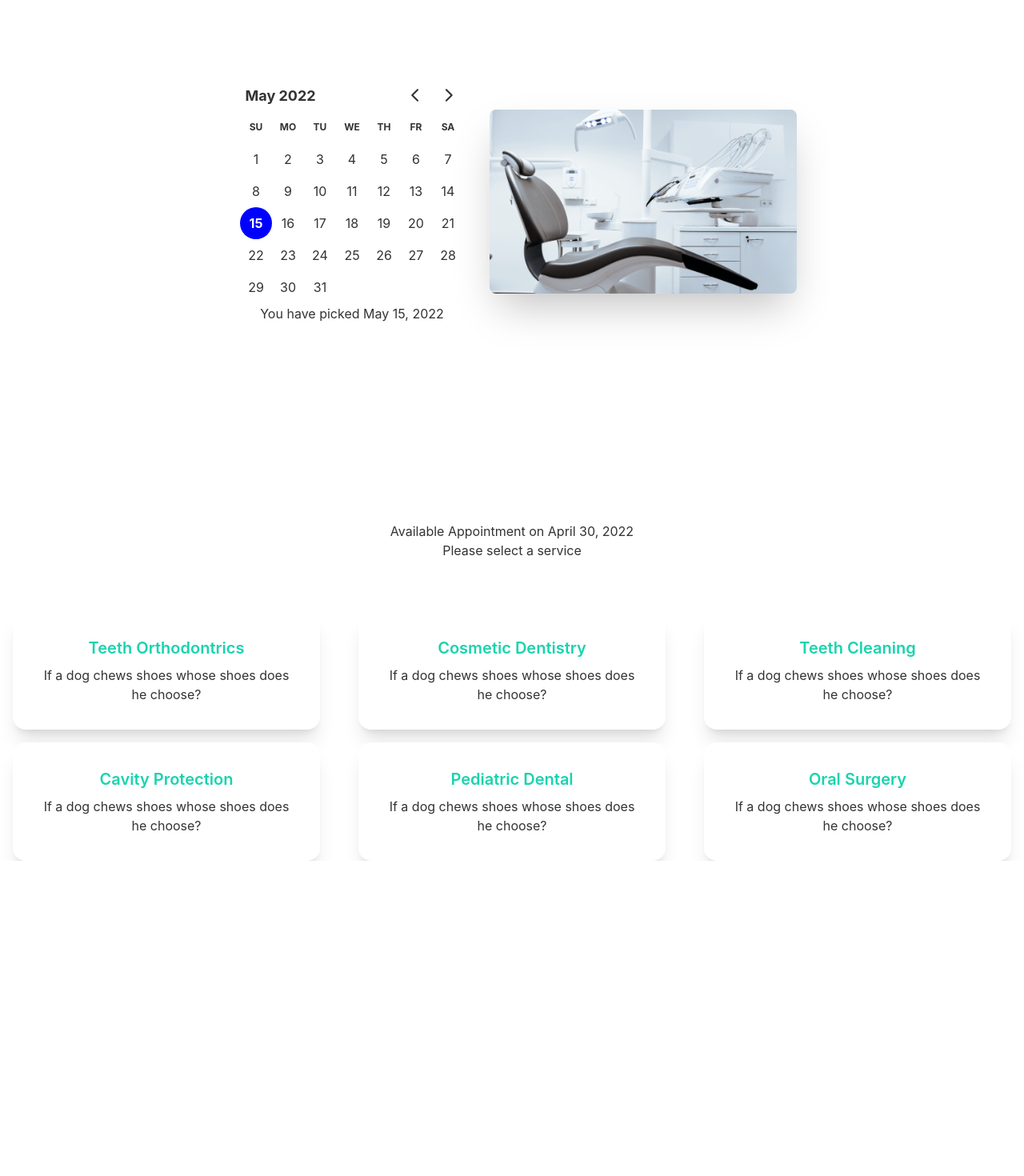
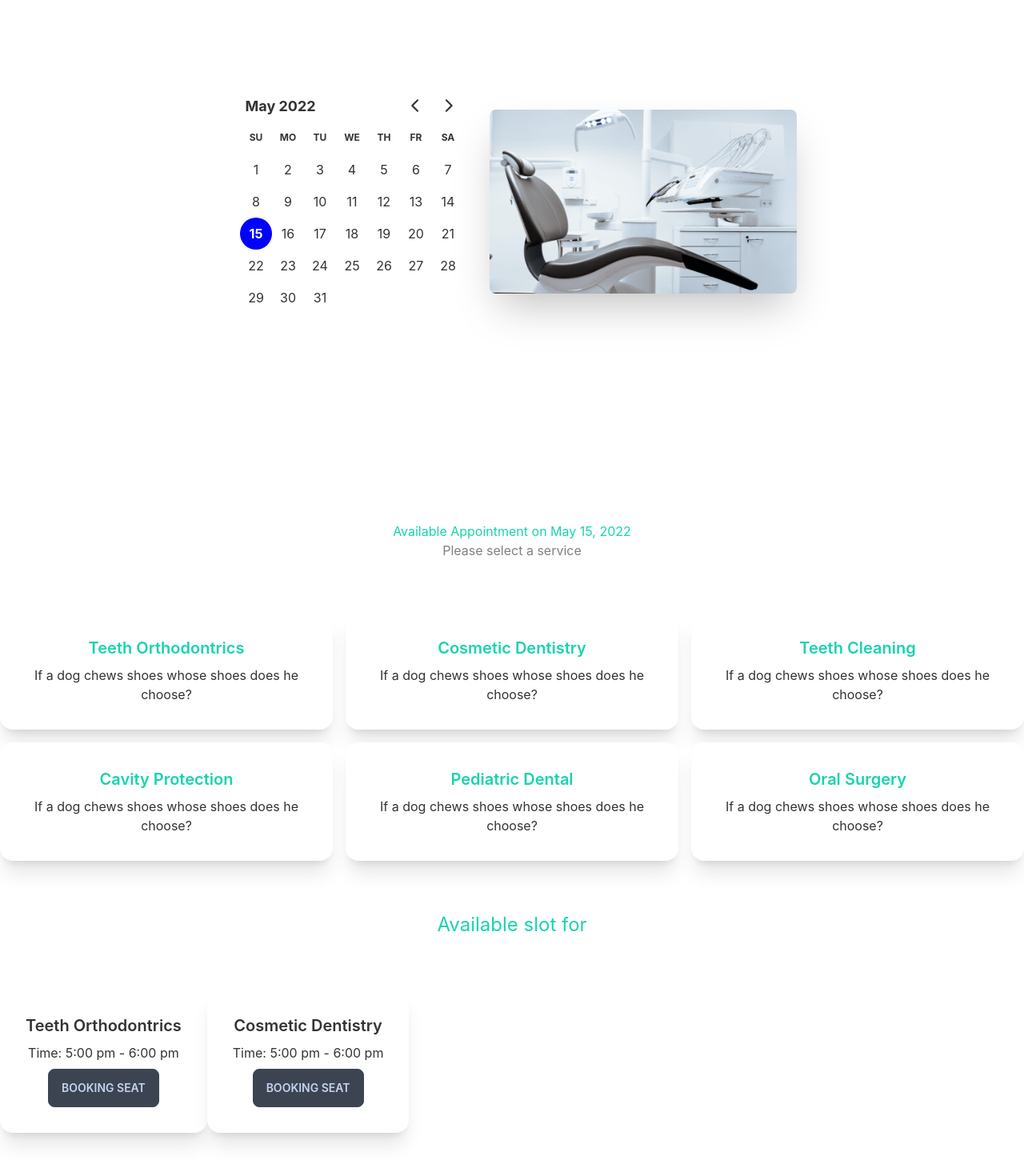
Before and after one commit to 19khaled88/doctorSite, a React (Create React App) app: page /appointment in a window 1280 px wide. Shown: the part 212-1682 px from the top of the page at 80% size. Before the commit the page ends 1288 px from the top, so only its background shows below. Built offline with nearby package versions, Linux system fonts and the light colour scheme.

Commit message:
appointment time select and booking

```diff
--- a/src/components/Appointment/Appointment.js
+++ b/src/components/Appointment/Appointment.js
@@ -1,20 +1,33 @@
-import React from 'react';
-import Banner from '../Home/Banner/Banner';
-import AvailableAppointment from './AvailableAppointment/AvailableAppointment';
+import React, { useState } from 'react'
+import Banner from '../Home/Banner/Banner'
+import AvailableAppointment from './AvailableAppointment/AvailableAppointment'
+import AvailableSlot from './AvailableSlot/AvailableSlot'
+import BookingModal from './BookingModal/BookingModal'
 const services = {
   1: 'Teeth Orthodontrics',
   2: 'Cosmetic Dentistry',
   3: 'Teeth Cleaning',
   4: 'Cavity Protection',
   5: 'Pediatric Dental',
- 6: 'Oral Surgery'}
-
+  6: 'Oral Surgery',
+}
 
 const Appointment = () => {
+  const [selected, setSelected] = useState(new Date())
+  const [booking, setBooking] = useState([])
 
-  return(<>
-          <Banner></Banner>
-          <AvailableAppointment services={services}></AvailableAppointment>
+  return (
+    <>
+      <Banner setSelected={setSelected} selected={selected}></Banner>
+      <AvailableAppointment
+        services={services}
+        date={selected}
+      ></AvailableAppointment>
+      <AvailableSlot setBooking={setBooking}></AvailableSlot>
+      {booking && (
+        <BookingModal date={selected} booking={booking}></BookingModal>
+      )}
+      {/* <BookingModal booking={booking}></BookingModal> */}
     </>
   )
 }
--- a/src/components/Appointment/AvailableAppointment/AvailableAppointment.js
+++ b/src/components/Appointment/AvailableAppointment/AvailableAppointment.js
@@ -1,30 +1,36 @@
-import React from 'react';
-
-const AvailableAppointment = ({services}) => {
-const results = []
-for(const service in services){
+import React from 'react'
+import { format } from 'date-fns'
+const AvailableAppointment = ({ services, date }) => {
+  const results = []
+  for (const service in services) {
     results.push(services[service])
- }
+  }
 
   return (
-    <div>
+    <div className="pb-16">
       <div className="pb-16">
-        <p>Available Appointment on April 30, 2022</p>
-        <p>Please select a service</p>
+        <p style={{ color: '#19D3AE' }}>
+          Available Appointment on {format(date, 'PP')}
+        </p>
+        <p style={{ color: 'gray' }}>Please select a service</p>
       </div>
       <div className="grid lg:grid-cols-3 md:grid-cols-2 grid-cols-1 gap-4 place-items-center">
-        {results.map((result,key)=>
-            <div key={key} class="card w-96 bg-base-100 shadow-xl">
-                <div class="card-body">
-                    <h2 style={{color:'#19D3AE'}} className="card-title text-center mx-auto">{result}</h2>
-                    <p>If a dog chews shoes whose shoes does he choose?</p>
-
-                </div>
+        {results.map((result, key) => (
+          <div key={key} class="card lg:max-w-lg bg-base-100 shadow-xl">
+            <div class="card-body">
+              <h2
+                style={{ color: '#19D3AE' }}
+                className="card-title text-center mx-auto"
+              >
+                {result}
+              </h2>
+              <p>If a dog chews shoes whose shoes does he choose?</p>
             </div>
-            )}
+          </div>
+        ))}
       </div>
     </div>
-  );
+  )
 }
 
-export default AvailableAppointment;
+export default AvailableAppointment
--- /dev/null
+++ b/src/components/Appointment/AvailableSlot/AvailableSlot.js
@@ -0,0 +1,69 @@
+import React from 'react'
+
+const AvailableSlot = (props) => {
+  const { bookingModal, setBooking } = props
+  return (
+    <div className="pb-16">
+      <div style={{ color: '#19D3AE' }} className="text-2xl">
+        Available slot for
+      </div>
+      <div className=" flex flex-row mt-16">
+        <div class="card lg:max-w-lg bg-base-100 shadow-xl">
+          <div class="card-body">
+            <h2 class="card-title mx-auto text-center">Teeth Orthodontrics</h2>
+            <p>Time: 5:00 pm - 6:00 pm</p>
+            <div class="card-actions justify-center">
+              <label
+                onClick={() =>
+                  setBooking(['booking-modal', 'Teeth Orthodontrics'])
+                }
+                for="booking-modal"
+                class="btn modal-button"
+              >
+                Booking Seat
+              </label>
+            </div>
+          </div>
+        </div>
+        <div class="card lg:max-w-lg bg-base-100 shadow-xl">
+          <div class="card-body">
+            <h2 class="card-title mx-auto text-center">Cosmetic Dentistry</h2>
+            <p>Time: 5:00 pm - 6:00 pm</p>
+            <div class="card-actions justify-center">
+              <label
+                onClick={() =>
+                  setBooking(['booking-modal', 'Cosmetic Dentistry'])
+                }
+                for="booking-modal"
+                class="btn modal-button"
+              >
+                Booking Seat
+              </label>
+            </div>
+          </div>
+        </div>
+      </div>
+
+      {/* <input type="checkbox" id="booking-modal" class="modal-toggle" />
+      <div class="modal">
+        <div class="modal-box relative">
+          <label
+            for="booking-modal"
+            class="btn btn-sm btn-circle absolute right-2 top-2"
+          >
+            ✕
+          </label>
+          <h3 class="text-lg font-bold">
+            Congratulations random Interner user!
+          </h3>
+          <p class="py-4">
+            You've been selected for a chance to get one year of subscription to
+            use Wikipedia for free!
+          </p>
+        </div>
+      </div> */}
+    </div>
+  )
+}
+
+export default AvailableSlot
--- /dev/null
+++ b/src/components/Appointment/BookingModal/BookingModal.js
@@ -0,0 +1,74 @@
+import React, { useRef } from 'react'
+import { format } from 'date-fns'
+
+const BookingModal = ({ booking, date }) => {
+  const selectedDate = useRef(null)
+  const selectedTime = useRef(null)
+  const formHandler = (e) => {
+    e.preventDefault()
+    const valueDate = selectedDate.current.value
+    const valuetime = selectedTime.current.value
+    console.log(valueDate, valuetime)
+  }
+  return (
+    <div>
+      {' '}
+      <input type="checkbox" id={booking[0]} class="modal-toggle" />
+      <div class="modal">
+        <div class="modal-box relative">
+          <label
+            for={booking[0]}
+            class="btn btn-sm btn-circle absolute right-2 top-2"
+          >
+            ✕
+          </label>
+          <h3 class="text-lg font-bold">Booking for {booking[1]}</h3>
+          <p class="py-4">
+            <form
+              onSubmit={formHandler}
+              className=" grid grid-cols-1 gap-3 justify-items-center"
+            >
+              <input
+                ref={selectedDate}
+                disabled
+                type="text"
+                value={format(date, 'PP')}
+                class="input input-bordered w-full max-w-xs"
+              />
+              <select
+                ref={selectedTime}
+                class="select select-bordered w-full max-w-xs"
+              >
+                <option value={'10.00 am - 11:00 am'}>
+                  10:00 am - 11:00 am
+                </option>
+                <option value={'11.00 am - 12:00 pm'}>
+                  11:00 am - 12:00 pm
+                </option>
+                <option value={'12.00 pm - 1:00 pm'}>12:00 am - 1:00 am</option>
+              </select>
+              <input
+                type="text"
+                placeholder="Type here"
+                class="input input-bordered w-full max-w-xs"
+              />
+              <input
+                type="text"
+                placeholder="Type here"
+                class="input input-bordered w-full max-w-xs"
+              />
+              <input
+                type="text"
+                placeholder="Type here"
+                class="input input-bordered w-full max-w-xs"
+              />
+              <button class="btn btn-success w-full max-w-xs">Submit</button>
+            </form>
+          </p>
+        </div>
+      </div>
+    </div>
+  )
+}
+
+export default BookingModal
--- a/src/components/Home/Banner/Banner.js
+++ b/src/components/Home/Banner/Banner.js
@@ -1,20 +1,27 @@
-import { format } from 'date-fns';
-import React, { useState } from 'react';
-import { DayPicker } from 'react-day-picker';
-import 'react-day-picker/dist/style.css';
-import chair from '../../../assets/chair.png';
-const Banner = ({text,date}) => {
-  const [selected, setSelected] = useState(new Date())
-  console.log(selected)
-  let footer = <p>Please pick a day</p>
-  if(selected){
-    footer = <p>You have picked {format(selected, 'PP')} </p>
-  }
+import { format } from 'date-fns'
+import React from 'react'
+import { DayPicker } from 'react-day-picker'
+import 'react-day-picker/dist/style.css'
+import chair from '../../../assets/chair.png'
+const Banner = ({ text, date, selected, setSelected }) => {
+  // let footer = <p>Please pick a day</p>
+  // if (selected) {
+  //   footer = <p>You have picked {format(selected, 'PP')} </p>
+  // }
   return (
     <div class="hero min-h-screen px-12">
       <div class="hero-content flex-col lg:flex-row-reverse">
         <img src={chair} class="max-w-sm rounded-lg shadow-2xl" />
-        {text ? text : <DayPicker mode="single" selected={selected} onSelect={setSelected} footer={footer}/>}
+        {text ? (
+          text
+        ) : (
+          <DayPicker
+            mode="single"
+            selected={selected}
+            onSelect={setSelected}
+            // footer={footer}
+          />
+        )}
       </div>
     </div>
   )
--- a/src/components/Services/NormalService/NormanServices.js
+++ b/src/components/Services/NormalService/NormanServices.js
@@ -3,7 +3,7 @@ import React from 'react'
 export const NormanServices = ({ img, title }) => {
   return (
     <>
-      <div className="card w-96 bg-base-100 shadow-xl ">
+      <div className="card lg:max-w-lg bg-base-100 shadow-xl ">
         <figure>
           <img src={img} alt="Shoes" />
         </figure>
--- a/src/components/Testimonial/Card/Card.js
+++ b/src/components/Testimonial/Card/Card.js
@@ -2,14 +2,13 @@ import React from 'react'
 
 const Card = ({ img }) => {
   return (
-    <div class="card w-96 bg-base-100 shadow-xl">
+    <div class="card lg:max-w-lg bg-base-100 shadow-xl">
       <div class="card-body">
         <p className="text-left">
           Lorem ipsum dolor sit amet consectetur adipisicing elit. Cum aut non
           nemo beatae voluptates omnis, quis vitae nesciunt earum facilis quod,
           quidem ipsum laboriosam itaque?
         </p>
-
       </div>
       <figure className="pb-4">
         <img className="w-16 h-16" src={img} alt="Shoes" />
--- a/src/components/Testimonial/Testimonial.js
+++ b/src/components/Testimonial/Testimonial.js
@@ -15,7 +15,7 @@ const Testimonial = () => {
         <img className="w-32 h-26" src={quotation} />
       </div>
       <div className="mx-auto">
-        <div className="grid grid-row-1 md:grid-row-1 lg:grid-cols-3 gap-4">
+        <div className="grid grid-row-1 md:grid-row-1 lg:grid-cols-3 gap-4 px-12">
           <Card img={people1}></Card>
           <Card img={people2}></Card>
           <Card img={people3}></Card>
```
Lines whose indentation alone changed are shown as unchanged.
